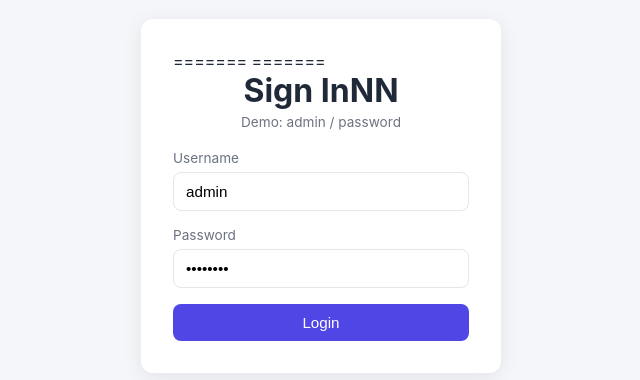
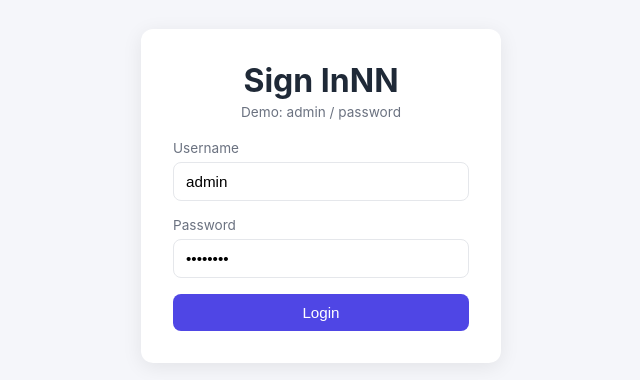
Before and after one commit to ganeshdpatil5307-star/React_24J, a React (Vite) app in the folder frontend/: page /login in a window 1280 px wide. Shown: the part 148-528 px from the top of the page, without its empty margins (319-959 px from the left). Built offline with nearby package versions, Linux system fonts and the light colour scheme; no server answers.

Commit message:
Update Login.jsx

```diff
--- a/frontend/src/pages/Login.jsx
+++ b/frontend/src/pages/Login.jsx
@@ -29,8 +29,7 @@ export default function Login() {
     <div className="login-wrap">
       <form className="login-card" onSubmit={handleSubmit}>
 
-=======
-=======
+
 
         <h1 className="login-title">Sign InNN</h1>
         <p className="login-subtitle">Demo: admin / password</p>
```
